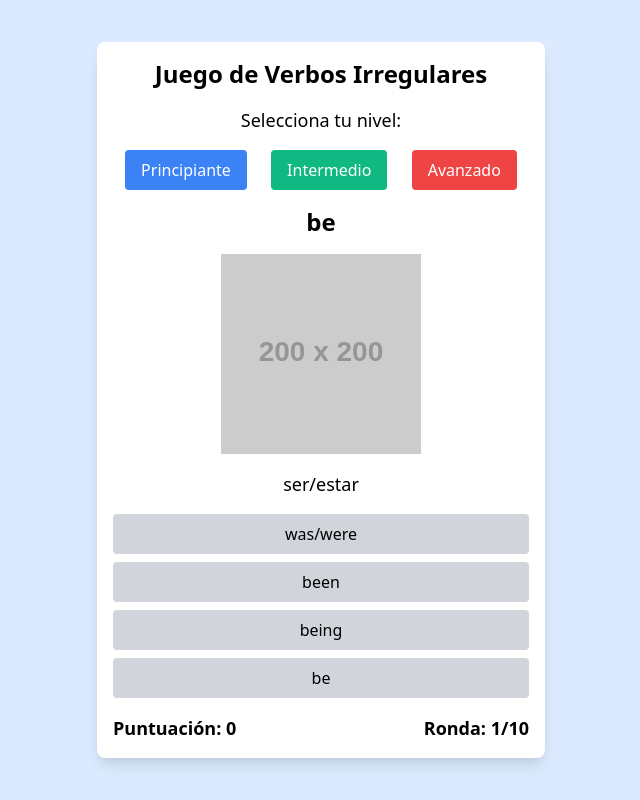
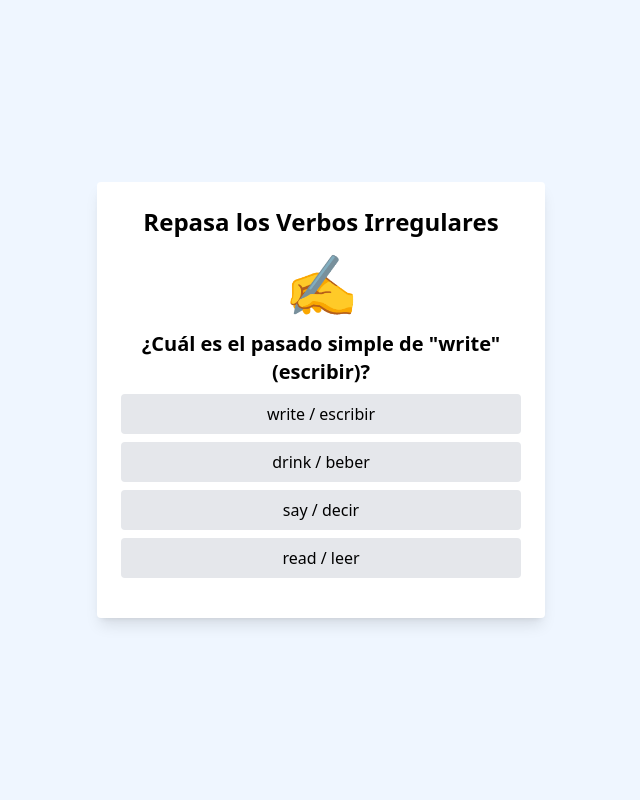
Before and after one commit to Panetera/English-verbs, a plain HTML site: page index.html in a window 1280 px wide. Both pictures are taken after a click on the button "Principiante". Shown: the whole page, without its empty margins (319-959 px from the left). Drawn offline with nearby package versions, Linux system fonts and the light colour scheme; placeholder pictures from the web are drawn by us.

Commit message:
tercera version

```diff
--- a/index.html
+++ b/index.html
@@ -2,134 +2,185 @@
 <html lang="es">
 <head>
   <meta charset="UTF-8">
-  <meta name="viewport" content="width=device-width, initial-scale=1.0">
-  <title>Juego de Verbos Irregulares</title>
-  <link href="https://cdn.jsdelivr.net/npm/tailwindcss@2.2.19/dist/tailwind.min.css" rel="stylesheet">
-  <style>
-    .hidden { display: none; }
-    .shown { display: block; }
-    .right { color: green; }
-    .wrong { color: red; }
-  </style>
+  <title>Juego de Verbos Irregulares en Inglés</title>
+  <script src="https://cdn.tailwindcss.com"></script>
 </head>
-<body class="bg-blue-100 flex justify-center items-center min-h-screen">
-  <div class="w-full max-w-md p-4 bg-white rounded-lg shadow-lg">
-    <h1 class="text-2xl font-bold text-center mb-4">Juego de Verbos Irregulares</h1>
-    <div id="start-screen" class="shown">
-      <p class="text-lg text-center mb-4">Selecciona tu nivel:</p>
-      <div class="flex justify-around mb-4">
-        <button class="btn-level bg-blue-500 text-white px-4 py-2 rounded" data-level="beginner">Principiante</button>
-        <button class="btn-level bg-green-500 text-white px-4 py-2 rounded" data-level="intermediate">Intermedio</button>
-        <button class="btn-level bg-red-500 text-white px-4 py-2 rounded" data-level="advanced">Avanzado</button>
-      </div>
+<body class="bg-blue-50 flex items-center justify-center min-h-screen">
+  <div id="game" class="w-full max-w-md p-6 bg-white rounded shadow-lg">
+    <h1 class="text-2xl font-bold text-center mb-4">Repasa los Verbos Irregulares</h1>
+    <div id="level-selection" class="text-center">
+      <p class="mb-2">Elige tu nivel:</p>
+      <button onclick="startGame('beginner')" class="bg-green-500 hover:bg-green-600 text-white py-2 px-4 rounded mr-2">Principiante</button>
+      <button onclick="startGame('intermediate')" class="bg-yellow-500 hover:bg-yellow-600 text-white py-2 px-4 rounded mr-2">Intermedio</button>
+      <button onclick="startGame('advanced')" class="bg-red-500 hover:bg-red-600 text-white py-2 px-4 rounded">Avanzado</button>
     </div>
-    <div id="game-screen" class="hidden">
-      <div class="text-center mb-4">
-        <h2 id="verb" class="text-2xl font-semibold"></h2>
-        <img id="image" class="mx-auto my-4" src="" alt="Imagen del verbo" width="200">
-        <p id="translation" class="text-lg"></p>
-      </div>
-      <div id="options" class="flex flex-col space-y-2"></div>
-      <p id="feedback" class="text-center mt-4"></p>
-      <div class="flex justify-between mt-4">
-        <p id="score" class="text-lg font-bold">Puntuación: 0</p>
-        <p id="round" class="text-lg font-bold">Ronda: 1/10</p>
-      </div>
+    <div id="quiz" class="hidden">
+      <div id="image" class="text-center text-6xl mb-4"></div>
+      <p id="verb" class="text-xl text-center font-semibold mb-2"></p>
+      <ul id="options" class="space-y-2"></ul>
+      <p id="feedback" class="text-center text-xl mt-4"></p>
     </div>
-    <div id="end-screen" class="hidden text-center">
-      <h2 class="text-2xl font-bold mb-4">Juego Terminado</h2>
-      <p id="final-score" class="text-lg mb-4"></p>
-      <button id="restart-btn" class="bg-blue-500 text-white px-4 py-2 rounded">Jugar de Nuevo</button>
+    <div id="scoreboard" class="hidden text-center">
+      <p id="final-score" class="text-xl font-semibold mb-2"></p>
+      <p id="final-message" class="text-4xl mb-4"></p>
+      <button onclick="restartGame()" class="bg-blue-500 hover:bg-blue-600 text-white py-2 px-4 rounded">Jugar de Nuevo</button>
     </div>
   </div>
+
   <script>
     const verbs = {
       beginner: [
-        { infinitive: 'be', translation: 'ser/estar', options: ['was/were', 'been', 'being', 'be'], correct: 'was/were', image: 'https://via.placeholder.com/200' },
-        { infinitive: 'begin', translation: 'empezar', options: ['began', 'begun', 'began/begun', 'begin'], correct: 'began', image: 'https://via.placeholder.com/200' },
-        // Añadir más verbos aquí
+        { english: 'go', spanish: 'ir', image: '🚶' },
+        { english: 'see', spanish: 'ver', image: '👁️' },
+        { english: 'eat', spanish: 'comer', image: '🍎' },
+        { english: 'drink', spanish: 'beber', image: '🥤' },
+        { english: 'speak', spanish: 'hablar', image: '🗣️' },
+        { english: 'run', spanish: 'correr', image: '🏃' },
+        { english: 'write', spanish: 'escribir', image: '✍️' },
+        { english: 'read', spanish: 'leer', image: '📖' },
+        { english: 'come', spanish: 'venir', image: '🚪' },
+        { english: 'take', spanish: 'tomar', image: '✋' },
+        { english: 'give', spanish: 'dar', image: '🎁' },
+        { english: 'find', spanish: 'encontrar', image: '🔍' },
+        { english: 'think', spanish: 'pensar', image: '💭' },
+        { english: 'know', spanish: 'saber', image: '🧠' },
+        { english: 'make', spanish: 'hacer', image: '⚒️' },
+        { english: 'say', spanish: 'decir', image: '🗨️' },
+        { english: 'get', spanish: 'obtener', image: '🎫' },
+        { english: 'feel', spanish: 'sentir', image: '💓' },
+        { english: 'leave', spanish: 'dejar', image: '🚪' },
+        { english: 'begin', spanish: 'empezar', image: '🔄' }
       ],
       intermediate: [
-        { infinitive: 'break', translation: 'romper', options: ['broke', 'broken', 'breaking', 'break'], correct: 'broke', image: 'https://via.placeholder.com/200' },
-        { infinitive: 'bring', translation: 'traer', options: ['brought', 'bringing', 'bringed', 'bring'], correct: 'brought', image: 'https://via.placeholder.com/200' },
-        // Añadir más verbos aquí
+        { english: 'build', spanish: 'construir', image: '🏗️' },
+        { english: 'buy', spanish: 'comprar', image: '🛍️' },
+        { english: 'catch', spanish: 'atrapar', image: '🎣' },
+        { english: 'choose', spanish: 'elegir', image: '🎲' },
+        { english: 'dream', spanish: 'soñar', image: '🌙' },
+        { english: 'drive', spanish: 'conducir', image: '🚗' },
+        { english: 'fall', spanish: 'caer', image: '🍁' },
+        { english: 'feel', spanish: 'sentir', image: '💓' },
+        { english: 'forget', spanish: 'olvidar', image: '❓' },
+        { english: 'hear', spanish: 'escuchar', image: '👂' },
+        { english: 'hold', spanish: 'sostener', image: '👐' },
+        { english: 'lose', spanish: 'perder', image: '🔑' },
+        { english: 'meet', spanish: 'conocer', image: '🤝' },
+        { english: 'pay', spanish: 'pagar', image: '💰' },
+        { english: 'sell', spanish: 'vender', image: '🏷️' },
+        { english: 'send', spanish: 'enviar', image: '✉️' },
+        { english: 'sit', spanish: 'sentarse', image: '🪑' },
+        { english: 'sleep', spanish: 'dormir', image: '😴' },
+        { english: 'stand', spanish: 'estar de pie', image: '🧍' },
+        { english: 'wear', spanish: 'vestir', image: '👗' }
       ],
       advanced: [
-        { infinitive: 'breed', translation: 'criar', options: ['bred', 'breeding', 'breed', 'brought'], correct: 'bred', image: 'https://via.placeholder.com/200' },
-        { infinitive: 'creep', translation: 'arrastrarse', options: ['crept', 'creeping', 'creeped', 'creep'], correct: 'crept', image: 'https://via.placeholder.com/200' },
-        // Añadir más verbos aquí
+        { english: 'arise', spanish: 'surgir', image: '🌅' },
+        { english: 'bet', spanish: 'apostar', image: '🎰' },
+        { english: 'bleed', spanish: 'sangrar', image: '🩸' },
+        { english: 'breed', spanish: 'criar', image: '🐣' },
+        { english: 'broadcast', spanish: 'transmitir', image: '📡' },
+        { english: 'dig', spanish: 'cavar', image: '⛏️' },
+        { english: 'kneel', spanish: 'arrodillarse', image: '🧎' },
+        { english: 'leap', spanish: 'brincar', image: '🐇' },
+        { english: 'mow', spanish: 'cortar', image: '🌾' },
+        { english: 'shrink', spanish: 'encoger', image: '📉' },
+        { english: 'sow', spanish: 'sembrar', image: '🌱' },
+        { english: 'sting', spanish: 'picar', image: '🐝' },
+        { english: 'sweep', spanish: 'barrer', image: '🧹' },
+        { english: 'weep', spanish: 'llorar', image: '😭' },
+        { english: 'wring', spanish: 'torcer', image: '🌀' },
+        { english: 'foresee', spanish: 'prever', image: '🔮' },
+        { english: 'withstand', spanish: 'resistir', image: '🛡️' },
+        { english: 'overcome', spanish: 'superar', image: '🏆' },
+        { english: 'interweave', spanish: 'entretejer', image: '🧶' },
+        { english: 'uphold', spanish: 'sostener', image: '✊' }
       ]
     };
 
-    let currentLevel = 'beginner';
-    let currentRound = 0;
+    let currentLevel = [];
     let score = 0;
+    let rounds = 0;
+    let usedVerbs = [];
 
-    document.querySelectorAll('.btn-level').forEach(button => {
-      button.addEventListener('click', () => {
-        currentLevel = button.dataset.level;
-        startGame();
-      });
-    });
-
-    function startGame() {
-      document.getElementById('start-screen').classList.add('hidden');
-      document.getElementById('game-screen').classList.remove('hidden');
-      currentRound = 0;
+    function startGame(level) {
+      document.getElementById('level-selection').classList.add('hidden');
+      document.getElementById('quiz').classList.remove('hidden');
+      currentLevel = verbs[level];
       score = 0;
+      rounds = 0;
+      usedVerbs = [];
       nextRound();
     }
 
     function nextRound() {
-      if (currentRound >= 10) {
+      if (rounds === 10) {
         endGame();
         return;
       }
-      const verb = verbs[currentLevel][currentRound % verbs[currentLevel].length];
-      document.getElementById('verb').textContent = verb.infinitive;
-      document.getElementById('image').src = verb.image;
-      document.getElementById('translation').textContent = verb.translation;
-      const optionsContainer = document.getElementById('options');
-      optionsContainer.innerHTML = '';
-      verb.options.forEach(option => {
-        const button = document.createElement('button');
-        button.textContent = option;
-        button.classList.add('option-btn', 'bg-gray-300', 'px-4', 'py-2', 'rounded');
-        button.addEventListener('click', () => checkAnswer(option, verb.correct));
-        optionsContainer.appendChild(button);
+      rounds++;
+      document.getElementById('feedback').textContent = '';
+      let remainingVerbs = currentLevel.filter(verb => !usedVerbs.includes(verb.english));
+      let verb = remainingVerbs[Math.floor(Math.random() * remainingVerbs.length)];
+      usedVerbs.push(verb.english);
+      document.getElementById('verb').textContent = `¿Cuál es el pasado simple de "${verb.english}" (${verb.spanish})?`;
+      document.getElementById('image').textContent = verb.image;
+      let options = [verb];
+      while (options.length < 4) {
+        let option = currentLevel[Math.floor(Math.random() * currentLevel.length)];
+        if (!options.includes(option)) {
+          options.push(option);
+        }
+      }
+      options.sort(() => Math.random() - 0.5);
+      let optionsList = document.getElementById('options');
+      optionsList.innerHTML = '';
+      options.forEach(option => {
+        let li = document.createElement('li');
+        let button = document.createElement('button');
+        button.textContent = option.english + ' / ' + option.spanish;
+        button.className = 'w-full bg-gray-200 hover:bg-gray-300 py-2 px-4 rounded';
+        button.onclick = () => checkAnswer(verb, option);
+        li.appendChild(button);
+        optionsList.appendChild(li);
       });
-      document.getElementById('feedback').textContent = '';
-      document.getElementById('score').textContent = `Puntuación: ${score}`;
-      document.getElementById('round').textContent = `Ronda: ${currentRound + 1}/10`;
-      currentRound++;
     }
 
-    function checkAnswer(selected, correct) {
-      if (selected === correct) {
+    function checkAnswer(correctVerb, selectedVerb) {
+      let feedback = document.getElementById('feedback');
+      if (correctVerb === selectedVerb) {
+        feedback.textContent = '¡Correcto! 🎉';
+        feedback.className = 'text-green-600 text-center text-xl mt-4';
         score++;
-        document.getElementById('feedback').textContent = '¡Correcto!';
-        document.getElementById('feedback').classList.add('right');
-        document.getElementById('feedback').classList.remove('wrong');
       } else {
-        document.getElementById('feedback').textContent = '😢 ¡Incorrecto!';
-        document.getElementById('feedback').classList.add('wrong');
-        document.getElementById('feedback').classList.remove('right');
+        feedback.textContent = `Incorrecto 😢 La respuesta correcta es "${correctVerb.english}"`;
+        feedback.className = 'text-red-600 text-center text-xl mt-4';
       }
-      setTimeout(nextRound, 1000);
+      setTimeout(nextRound, 2000);
     }
 
     function endGame() {
-      document.getElementById('game-screen').classList.add('hidden');
-      document.getElementById('end-screen').classList.remove('hidden');
-      document.getElementById('final-score').textContent = `Tu puntuación final es: ${score}`;
-      const finalMessage = score > 7 ? '¡Fantástico trabajo! 😊' : score > 4 ? '¡Buen esfuerzo! 😃' : '¡Sigue practicando! 😐';
-      document.getElementById('final-score').textContent += ` ${finalMessage}`;
+      document.getElementById('quiz').classList.add('hidden');
+      document.getElementById('scoreboard').classList.remove('hidden');
+      document.getElementById('final-score').textContent = `Tu puntuación final es ${score} de 10.`;
+      let message = '';
+      let emoji = '';
+      if (score <= 3) {
+        message = '¡Ánimo, sigue practicando!';
+        emoji = '😕';
+      } else if (score <= 7) {
+        message = '¡Buen trabajo!';
+        emoji = '🙂';
+      } else {
+        message = '¡Excelente, eres un maestro de los verbos irregulares!';
+        emoji = '🏆';
+      }
+      document.getElementById('final-message').textContent = `${message} ${emoji}`;
     }
 
-    document.getElementById('restart-btn').addEventListener('click', () => {
-      document.getElementById('end-screen').classList.add('hidden');
-      document.getElementById('start-screen').classList.remove('hidden');
-    });
+    function restartGame() {
+      document.getElementById('scoreboard').classList.add('hidden');
+      document.getElementById('level-selection').classList.remove('hidden');
+    }
   </script>
 </body>
 </html>
```
